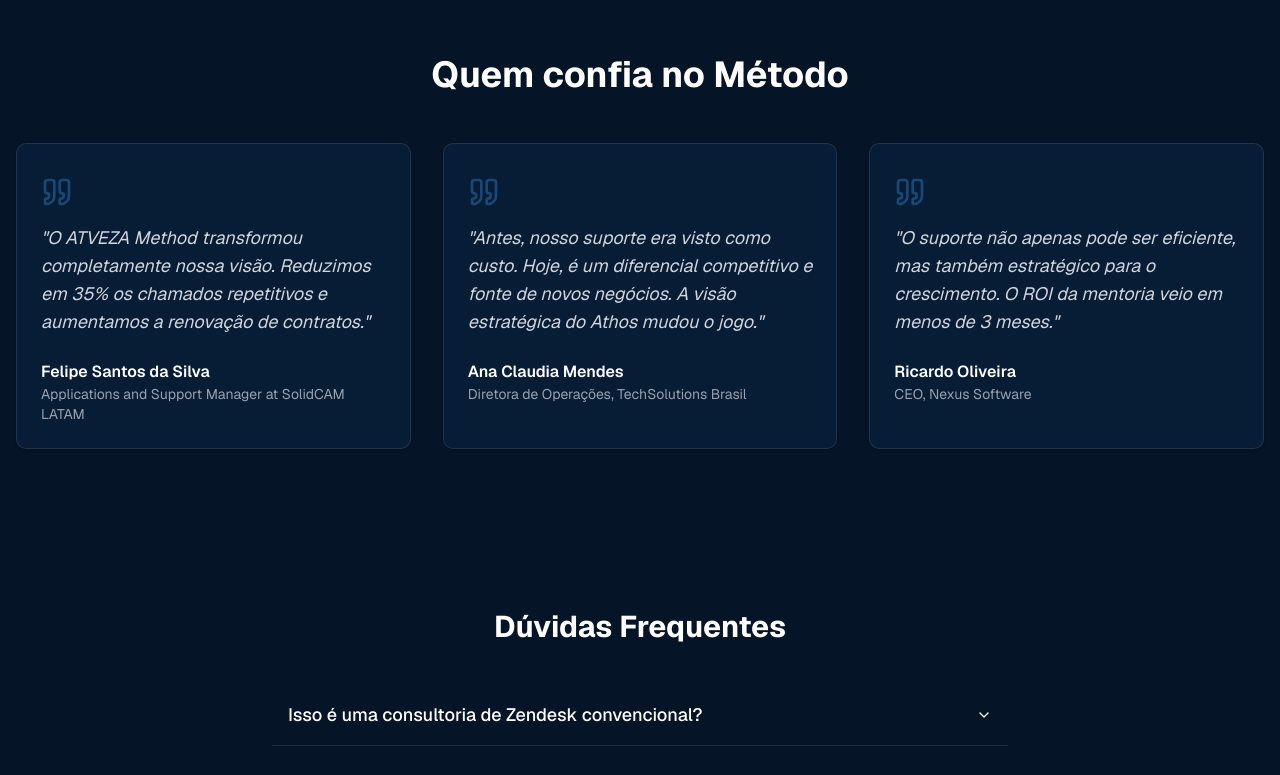
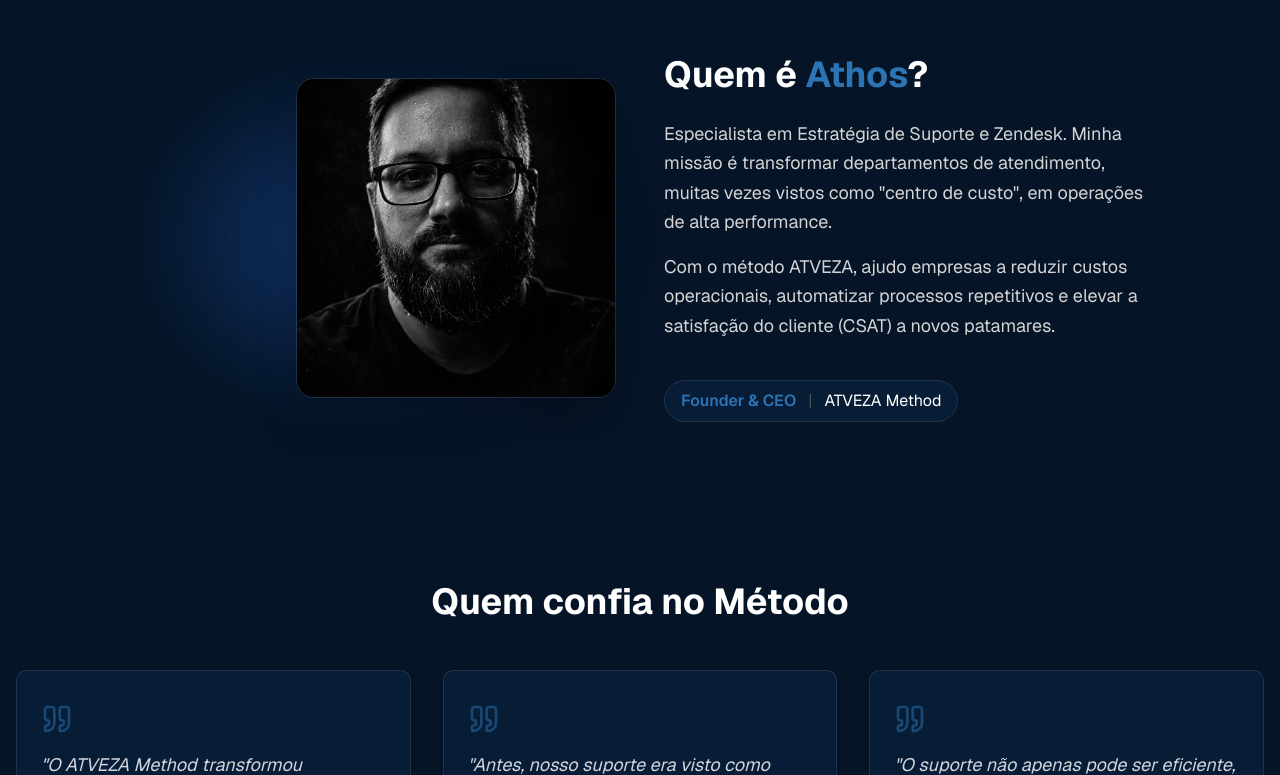
Before and after one commit to athossouza/atveza-next, a Next.js app: page / in a window 1280 px wide. Shown: the part 1515-2290 px from the top of the page. Built offline with nearby package versions, Linux system fonts and the light colour scheme.

Commit message:
feat: add About Me section with founder profile image

```diff
--- a/app/page.tsx
+++ b/app/page.tsx
@@ -3,6 +3,7 @@ import { MethodBento } from "@/components/method-bento";
 import { TestimonialsSection } from "@/components/testimonials";
 import { FAQSection } from "@/components/faq-section";
 import { Footer } from "@/components/footer";
+import { AboutSection } from "@/components/about-section";
 
 export default function Home() {
   return (
@@ -33,7 +34,7 @@ export default function Home() {
 
       {/* Seções de Conteúdo (Fundo Escuro Contínuo) */}
       <MethodBento />
-
+      <AboutSection />
       <TestimonialsSection />
 
       <FAQSection />
--- /dev/null
+++ b/components/about-section.tsx
@@ -0,0 +1,50 @@
+import { Card, CardContent } from "@/components/ui/card";
+
+export function AboutSection() {
+    return (
+        <section className="py-20 bg-[#051426] text-white overflow-hidden">
+            <div className="container mx-auto px-4">
+                <div className="flex flex-col md:flex-row items-center gap-12 max-w-5xl mx-auto">
+
+                    {/* Image Column */}
+                    <div className="w-full md:w-1/2 flex justify-center md:justify-end relative">
+                        {/* Glow Effect behind image */}
+                        <div className="absolute inset-0 bg-blue-500/20 blur-3xl rounded-full transform scale-75"></div>
+
+                        <div className="relative w-64 h-64 md:w-80 md:h-80 rounded-2xl overflow-hidden border border-white/10 shadow-2xl">
+                            <img
+                                src="/images/athos.png"
+                                alt="Athos - Fundador ATVEZA"
+                                className="w-full h-full object-cover"
+                            />
+                        </div>
+                    </div>
+
+                    {/* Content Column */}
+                    <div className="w-full md:w-1/2 text-center md:text-left space-y-6">
+                        <h2 className="text-3xl md:text-4xl font-bold text-white">
+                            Quem é <span className="text-[#2C74B3]">Athos</span>?
+                        </h2>
+
+                        <div className="space-y-4 text-neutral-300 text-lg leading-relaxed">
+                            <p>
+                                Especialista em Estratégia de Suporte e Zendesk.
+                                Minha missão é transformar departamentos de atendimento, muitas vezes vistos como "centro de custo", em operações de alta performance.
+                            </p>
+                            <p>
+                                Com o método ATVEZA, ajudo empresas a reduzir custos operacionais, automatizar processos repetitivos e elevar a satisfação do cliente (CSAT) a novos patamares.
+                            </p>
+                        </div>
+
+                        <div className="pt-4">
+                            <div className="inline-block px-4 py-2 border border-white/10 rounded-full bg-[#0A2647]/50 backdrop-blur-md">
+                                <span className="text-[#2C74B3] font-semibold">Founder & CEO</span> <span className="mx-2 text-neutral-600">|</span> ATVEZA Method
+                            </div>
+                        </div>
+                    </div>
+
+                </div>
+            </div>
+        </section>
+    );
+}
```
Also changed, not shown: public/images/athos.png (added).
